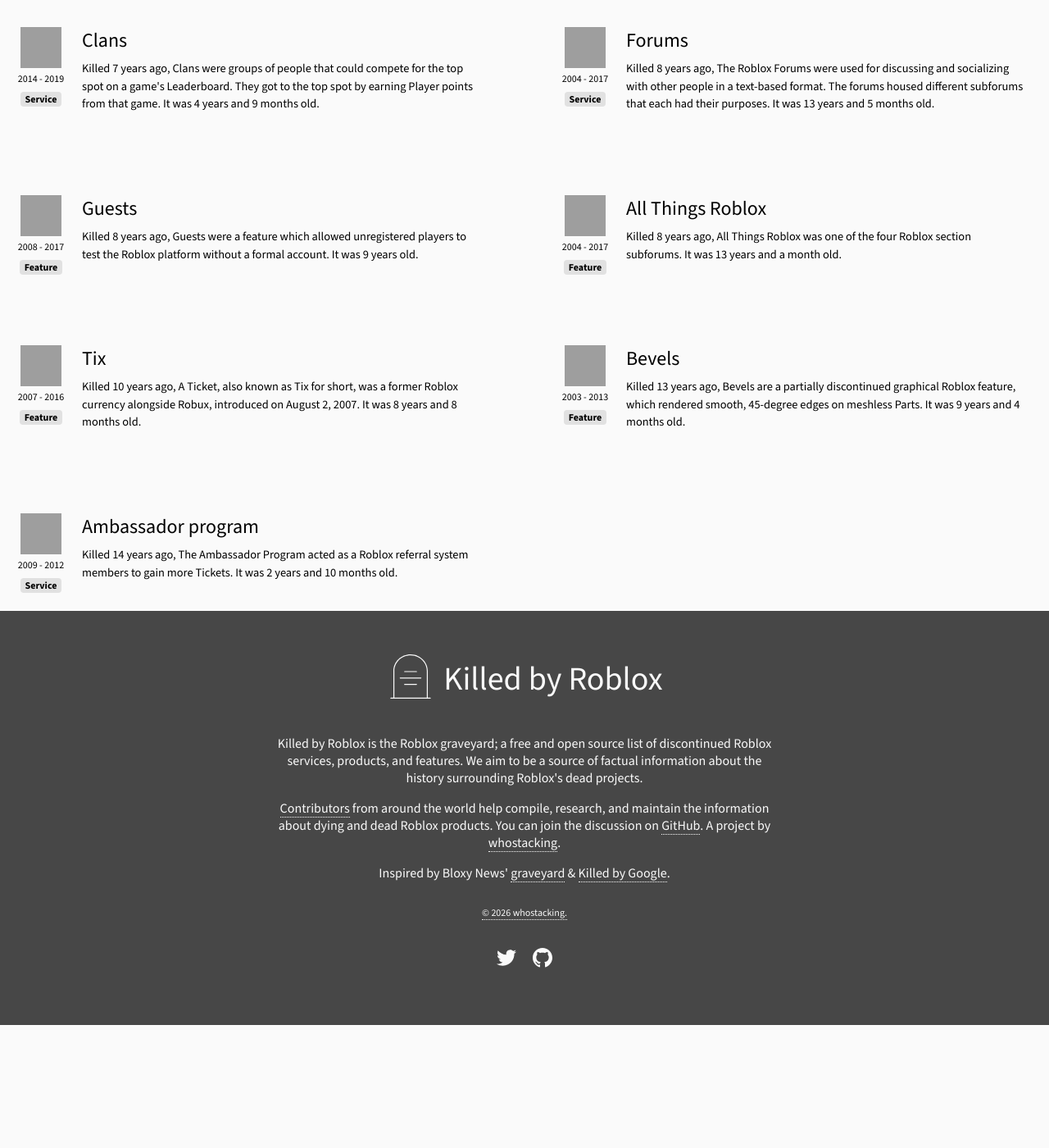
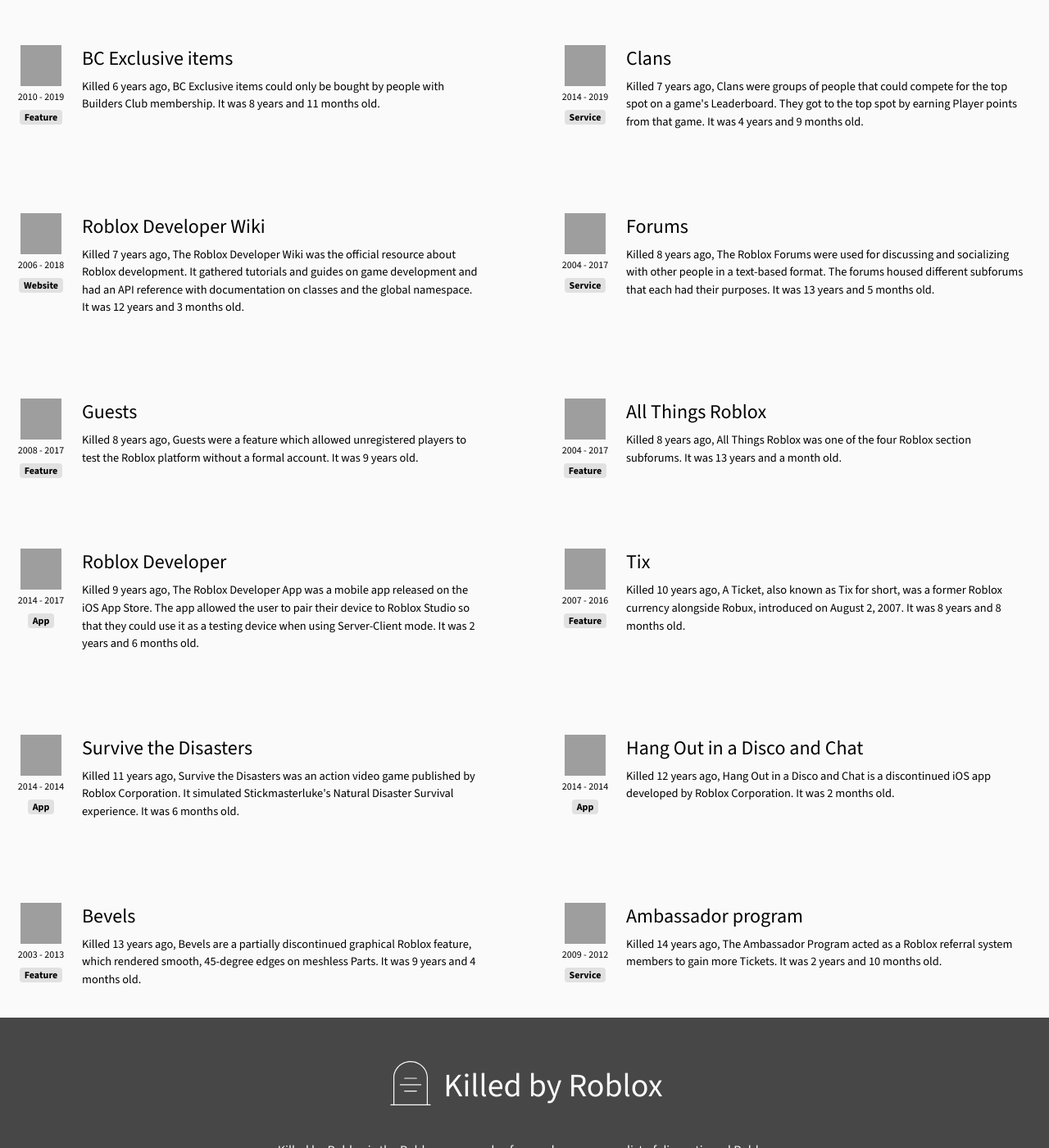
Before and after one commit to whostacking/killedbyroblox, a Jekyll site: the page built from index.html, in a window 1280 px wide and 1400 px high, scrolled down 1687 px. Shown: the whole window at 82% size. Built offline with Jekyll 4.4.1, drawn with Linux system fonts in a browser that asks for light colours; before the commit the page ends 2937 px from its top, so only the background shows below that; some of the changed text lies outside the part shown; grey boxes are pictures that could not be loaded.

Commit message:
more things and more things

```diff
--- a/_data/graveyard.json
+++ b/_data/graveyard.json
@@ -136,14 +136,6 @@
     "type": "feature"
   },
   {
-    "name": "Guilded",
-    "dateOpen": "2017-03-17",
-    "dateClose": "2025-12-19",
-    "link": "https://devforum.roblox.com/t/update-on-guilded-and-communities/3966775",
-    "description": "Guilded was a VoIP, instant messaging and digital distribution platform developed by Guilded Inc. and owned by Roblox Corporation.",
-    "type": "service"
-  },
-  {
     "name": "Forums",
     "dateOpen": "2004-06-30",
     "dateClose": "2017-12-04",
@@ -160,6 +152,54 @@
     "type": "service"
   },
   {
+    "name": "Guilded",
+    "dateOpen": "2017-03-17",
+    "dateClose": "2025-12-19",
+    "link": "https://devforum.roblox.com/t/update-on-guilded-and-communities/3966775",
+    "description": "Guilded was a VoIP, instant messaging and digital distribution platform developed by Guilded Inc. and owned by Roblox Corporation.",
+    "type": "app"
+  },
+  {
+    "name": "Survive the Disasters",
+    "dateOpen": "2014-01-14",
+    "dateClose": "2014-08-04",
+    "link": "https://roblox.fandom.com/wiki/Survive_the_Disasters_(app)",
+    "description": "Survive the Disasters was an action video game published by Roblox Corporation. It simulated Stickmasterluke's Natural Disaster Survival experience.",
+    "type": "app"
+  },
+  {
+    "name": "Hang Out in a Disco and Chat",
+    "dateOpen": "2014-01-02",
+    "dateClose": "2014-03-05",
+    "link": "https://roblox.fandom.com/wiki/Hang_Out_in_a_Disco_and_Chat",
+    "description": "Hang Out in a Disco and Chat is a discontinued iOS app developed by Roblox Corporation.",
+    "type": "app"
+  },
+  {
+    "name": "Roblox Developer",
+    "dateOpen": "2014-09-24",
+    "dateClose": "2017-04-14",
+    "link": "https://devforum.roblox.com/t/what-happened-to-the-developer-app/35123/4",
+    "description": "The Roblox Developer App was a mobile app released on the iOS App Store. The app allowed the user to pair their device to Roblox Studio so that they could use it as a testing device when using Server-Client mode.",
+    "type": "app"
+  },
+  {
+    "name": "Roblox Developer Hub",
+    "dateOpen": "2018-06-28",
+    "dateClose": "2022-08-08",
+    "link": "https://devforum.roblox.com/t/a-milestone-for-the-future-of-creator-resources/2067352",
+    "description": "The Roblox Developer Hub was an official resource about Roblox development. It gathers tutorials and guides on game development and has an API reference with documentation on classes, enums, and the global namespace.",
+    "type": "website"
+  },
+  {
+    "name": "Roblox Developer Wiki",
+    "dateOpen": "2006-03-20",
+    "dateClose": "2018-06-28",
+    "link": "https://devforum.roblox.com/t/announcing-the-new-developer-hub/140756",
+    "description": "The Roblox Developer Wiki was the official resource about Roblox development. It gathered tutorials and guides on game development and had an API reference with documentation on classes and the global namespace.",
+    "type": "website"
+  },
+  {
     "name": "Toys",
     "dateOpen": "2017-02-01",
     "dateClose": "2023-06-25",
--- a/_includes/controls.html
+++ b/_includes/controls.html
@@ -9,9 +9,11 @@
         <span class="srt">Filter Graveyard List</span>
         <select class="filterSelect" id="filter-select">
             <option value="all">All ({{ site.data.graveyard | size }})</option>
+            <option value="app">App ({{ site.data.graveyard | where: "type", "app" | size }})</option>
             <option value="feature">Features ({{ site.data.graveyard | where: "type", "feature" | size }})</option>
             <option value="service">Services ({{ site.data.graveyard | where: "type", "service" | size }})</option>
-            <option value="hardware">Hardware ({{ site.data.graveyard | where: "type", "hardware" | size }})</option>
+            <option value="website">Website ({{ site.data.graveyard | where: "type", "website" | size }})</option>
+            <option value="miscellaneous">Miscellaneous ({{ site.data.graveyard | where: "type", "miscellaneous" | size }})</option>
         </select>
     </label>
 </div>
```
Also changed, not shown: .github/ISSUE_TEMPLATE/add-an-obituary.md, README.md, 1 other file.
